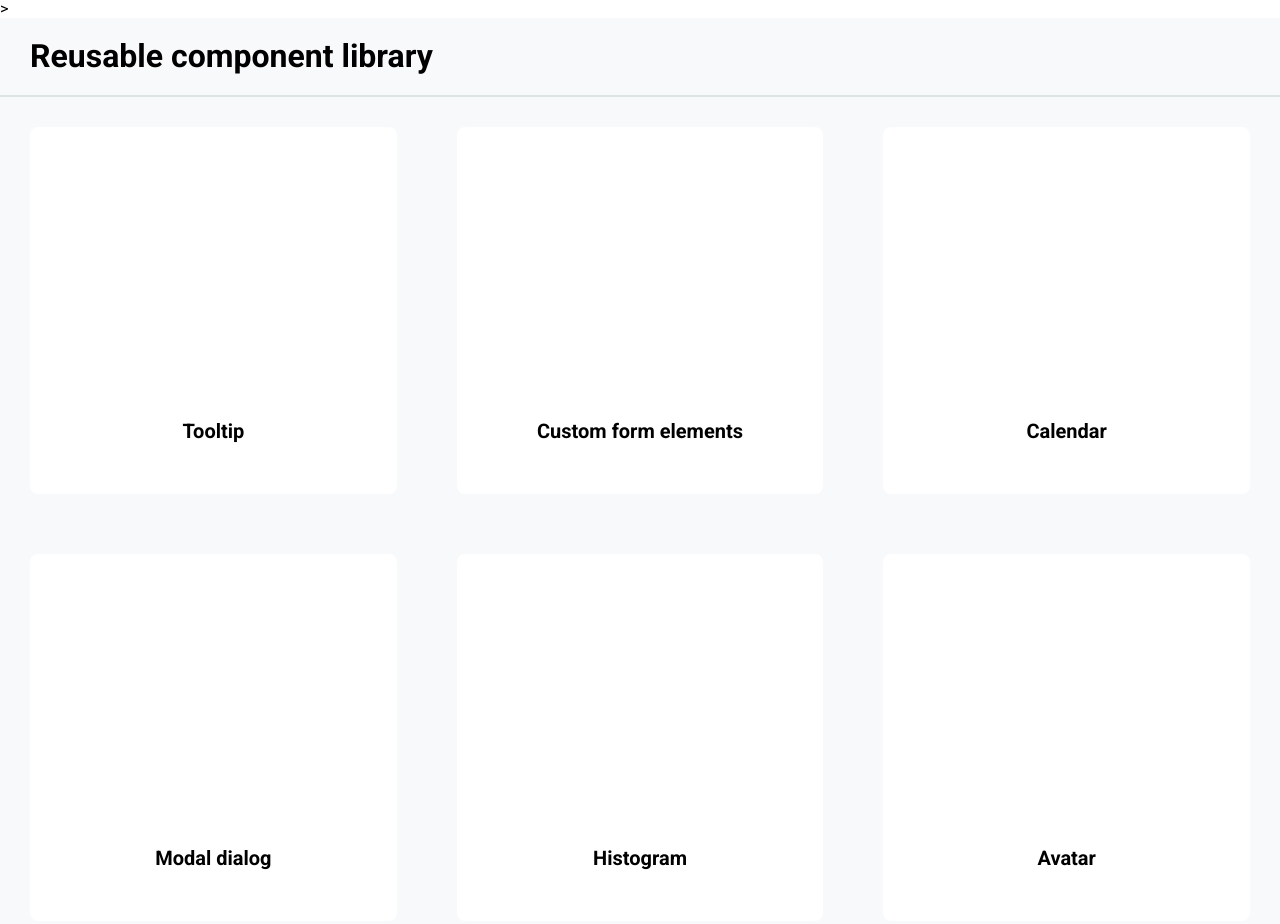
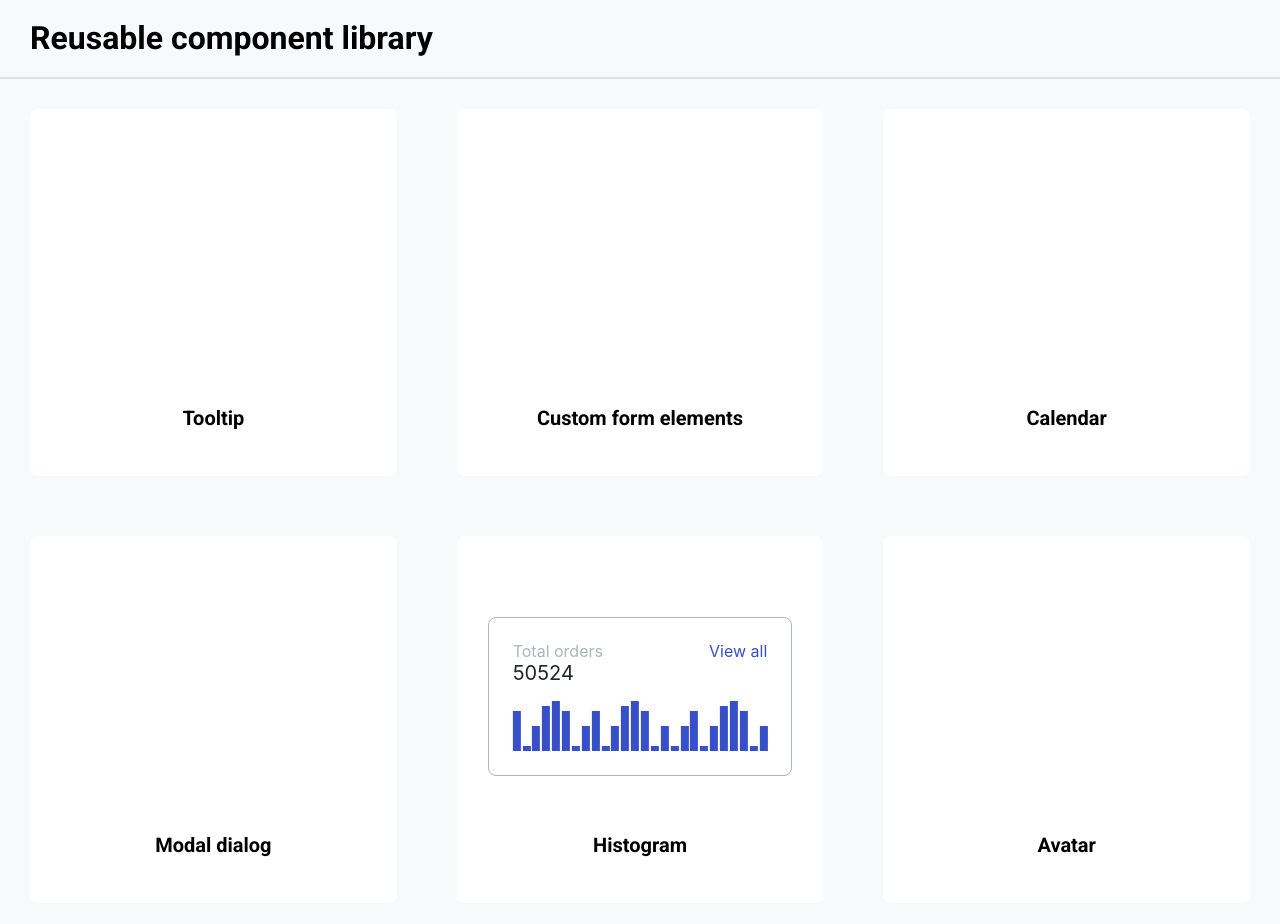
Before and after one commit to js-tasks-ru/htmlcss-20220811_istomina-asia, a website: page index.html in a window 1280 px wide. Shown: the top 924 px of the page. Drawn offline with Linux system fonts and the light colour scheme.

Commit message:
add histogram to preview

```diff
--- a/components/card/card.css
+++ b/components/card/card.css
@@ -1,5 +1,5 @@
 .card {
-    padding: 30px 25px;
+    padding: 80px 30px 25px;
     background-color: var(--white);
     border: 1px solid transparent;
     height: 367px;
@@ -7,11 +7,12 @@
     display: flex;
     flex-direction: column;
     justify-content: space-between;
-    align-items: center;
+    align-items: stretch;
 }
 
 .card__title {
     font-family: 'Roboto', Arial, Helvetica, sans-serif;
     font-size: 20px;
     font-weight: bold;
+    align-self: center;
 }
--- a/index.html
+++ b/index.html
@@ -4,7 +4,6 @@
 
 <head>
     <link rel="stylesheet" href="./assets/css/main.css">
-    >
 
 </head>
 
@@ -32,7 +31,108 @@
                 <h3 class="card__title">Modal dialog</h3>
             </div>
             <div class="preview__item card">
-                <div class="card__content"></div>
+                <div class="card__content">
+                    <div class="histogram">
+                        <div class="histogram__info">
+                            <div class="histogram__total">
+                                <div class="histogram__total__label">
+                                    Total orders
+                                </div>
+                                <div class="histogram__total__value">
+                                    50524
+                                </div>
+                            </div>
+                            <a href="#" class="histogram__link">View all</a>
+
+
+                        </div>
+
+                        <div class="histogram__view">
+                            <div class="histogram__item">
+                                <div class="histogram__slide" style="height: 80%"></div>
+                            </div>
+                            <div class="histogram__item">
+                                <div class="histogram__slide" style="height: 10%"></div>
+                            </div>
+                            <div class="histogram__item">
+                                <div class="histogram__slide" style="height: 50%"></div>
+                            </div>
+                            <div class="histogram__item">
+                                <div class="histogram__slide" style="height: 90%"></div>
+                            </div>
+                            <div class="histogram__item">
+                                <div class="histogram__slide" style="height: 100%"></div>
+                            </div>
+
+                            <div class="histogram__item">
+                                <div class="histogram__slide" style="height: 80%"></div>
+                            </div>
+                            <div class="histogram__item">
+                                <div class="histogram__slide" style="height: 10%"></div>
+                            </div>
+                            <div class="histogram__item">
+                                <div class="histogram__slide" style="height: 50%"></div>
+                            </div>
+                            <div class="histogram__item">
+                                <div class="histogram__slide" style="height: 80%"></div>
+                            </div>
+                            <div class="histogram__item">
+                                <div class="histogram__slide" style="height: 10%"></div>
+                            </div>
+                            <div class="histogram__item">
+                                <div class="histogram__slide" style="height: 50%"></div>
+                            </div>
+                            <div class="histogram__item">
+                                <div class="histogram__slide" style="height: 90%"></div>
+                            </div>
+                            <div class="histogram__item">
+                                <div class="histogram__slide" style="height: 100%"></div>
+                            </div>
+
+                            <div class="histogram__item">
+                                <div class="histogram__slide" style="height: 80%"></div>
+                            </div>
+                            <div class="histogram__item">
+                                <div class="histogram__slide" style="height: 10%"></div>
+                            </div>
+                            <div class="histogram__item">
+                                <div class="histogram__slide" style="height: 50%"></div>
+                            </div>
+                            <div class="histogram__item">
+                                <div class="histogram__slide" style="height: 10%"></div>
+                            </div>
+                            <div class="histogram__item">
+                                <div class="histogram__slide" style="height: 50%"></div>
+                            </div>
+                            <div class="histogram__item">
+                                <div class="histogram__slide" style="height: 80%"></div>
+                            </div>
+                            <div class="histogram__item">
+                                <div class="histogram__slide" style="height: 10%"></div>
+                            </div>
+                            <div class="histogram__item">
+                                <div class="histogram__slide" style="height: 50%"></div>
+                            </div>
+                            <div class="histogram__item">
+                                <div class="histogram__slide" style="height: 90%"></div>
+                            </div>
+                            <div class="histogram__item">
+                                <div class="histogram__slide" style="height: 100%"></div>
+                            </div>
+
+                            <div class="histogram__item">
+                                <div class="histogram__slide" style="height: 80%"></div>
+                            </div>
+                            <div class="histogram__item">
+                                <div class="histogram__slide" style="height: 10%"></div>
+                            </div>
+                            <div class="histogram__item">
+                                <div class="histogram__slide" style="height: 50%"></div>
+                            </div>
+
+                        </div>
+                    </div>
+                </div>
                 <h3 class="card__title">Histogram</h3>
             </div>
             <div class="preview__item card">
```
